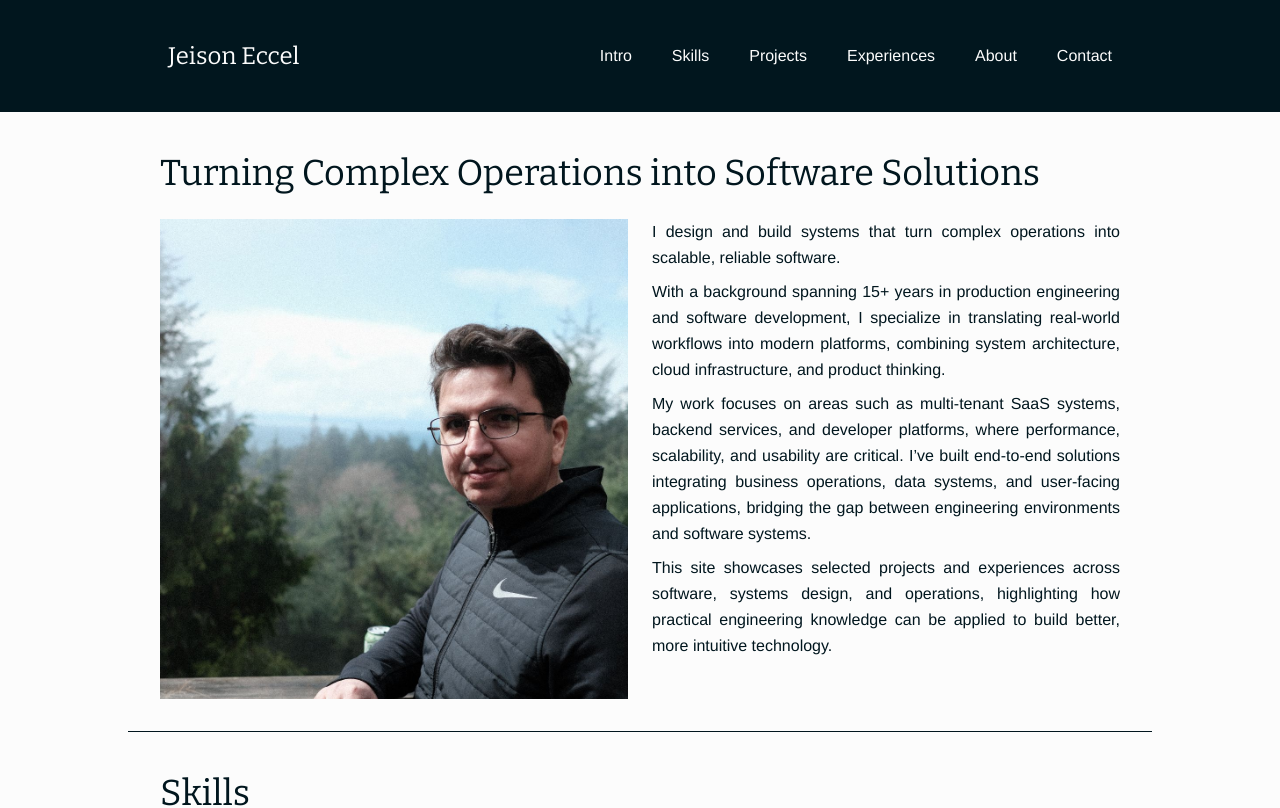
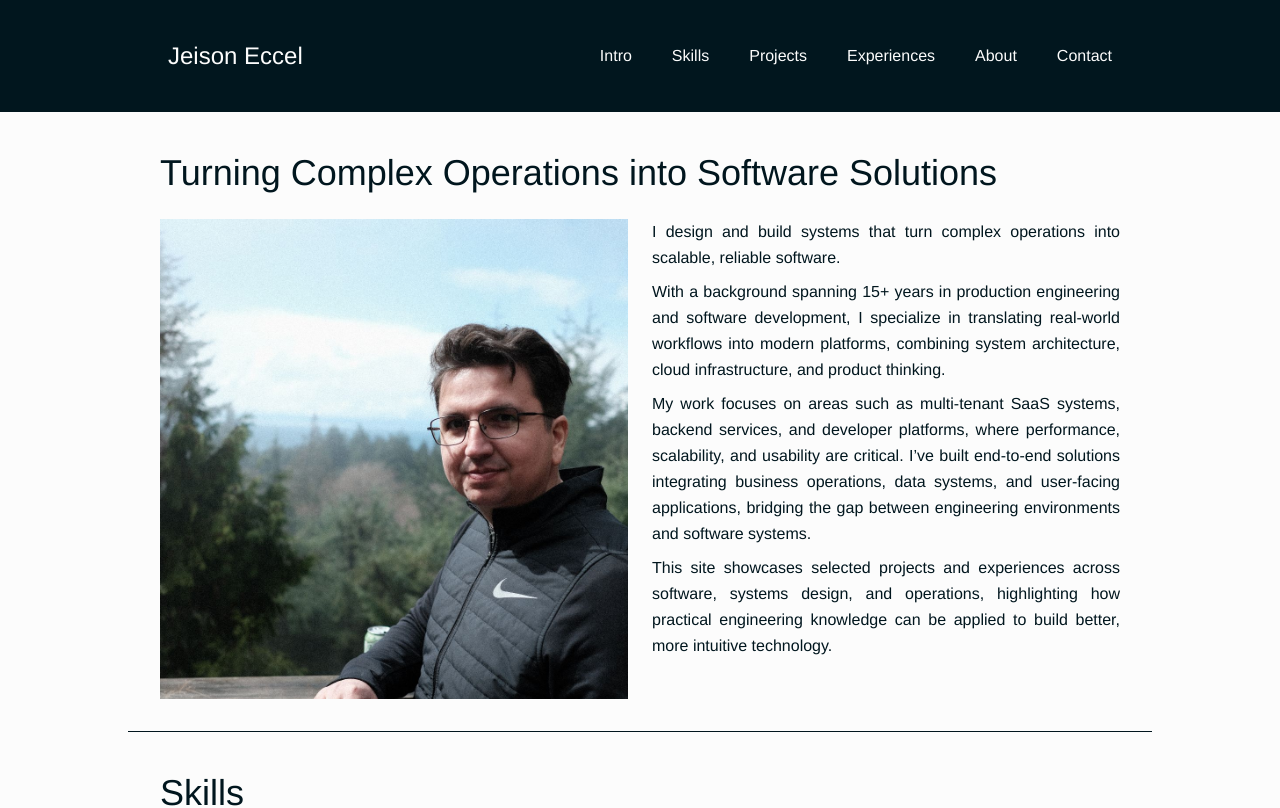
Before and after one commit to JeisonEccel/portfolio, a Next.js app: page / in a window 1280 px wide. Shown: the top 808 px of the page. Built offline with nearby package versions, Linux system fonts and the light colour scheme.

Commit message:
Refs #23: Updated tailwind configuration for NextJS 16

```diff
--- a/src/app/globals.css
+++ b/src/app/globals.css
@@ -1,45 +1,7 @@
+@config "../../tailwind.config.ts";
 @import "tailwindcss";
-@plugin "tailwindcss-animate";
-
-@font-face {
-  font-family: "Bitter";
-  src: url("/fonts/Bitter-Regular.ttf") format("truetype");
-  font-weight: 400;
-  font-style: normal;
-}
-
-@theme {
-  /* Colors */
-  --color-darkest: hsl(197 94% 6%);
-  --color-darker: hsl(197 71% 14%);
-  --color-dark: hsl(197 66% 21%);
-  --color-medium-dark: hsl(197 37% 34%);
-  --color-medium: hsl(196 24% 46%);
-  --color-medium-light: hsl(176 14% 58%);
-  --color-light: hsl(126 15% 72%);
-  --color-lighter: hsl(100 24% 83%);
-  --color-lightest: hsl(198 60% 85%);
-  --color-white: hsl(0 0% 99%);
-
-  /* Fonts */
-  --font-sans: Helvetica, Arial, sans-serif;
-  --font-bitter: Bitter, sans-serif;
-
-  /* Drop shadows */
-  --drop-shadow-dark: 0 2px 4px rgba(20, 20, 20, 0.5);
-  --drop-shadow-darker: 0 2px 4px rgba(20, 20, 20, 0.8);
-  --drop-shadow-light: 0 2px 4px rgba(250, 250, 250, 0.5);
-  --drop-shadow-lighter: 0 2px 4px rgba(250, 250, 250, 0.8);
-
-  /* Border radius */
-  --radius: 0.5rem;
-  --radius-lg: var(--radius);
-  --radius-md: calc(var(--radius) - 2px);
-  --radius-sm: calc(var(--radius) - 4px);
-}
 
 @layer base {
-  /* Scrollbar reset */
   .no-scrollbar::-webkit-scrollbar {
     display: none;
   }
--- /dev/null
+++ b/tailwind.config.ts
@@ -0,0 +1,47 @@
+import type { Config } from "tailwindcss"
+
+const darkest = "197, 94%, 6%"
+const darker = "197, 71%, 14%"
+const dark = "197, 66%, 21%"
+const mediumDark = "197, 37%, 34%"
+const medium = "196, 24%, 46%"
+const mediumLight = "176, 14%, 58%"
+const light = "126, 15%, 72%"
+const lighter = "100, 24%, 83%"
+const lightest = "198, 60%, 85%"
+const white = "0, 0%, 99%"
+
+export default {
+  content: ["./src/**/*.{js,ts,jsx,tsx,mdx}"],
+  darkMode: "media",
+  theme: {
+    extend: {
+      colors: {
+        darkest: `hsl(${darkest})`,
+        darker: `hsl(${darker})`,
+        dark: `hsl(${dark})`,
+        "medium-dark": `hsl(${mediumDark})`,
+        "medium-light": `hsl(${mediumLight})`,
+        light: `hsl(${light})`,
+        lighter: `hsl(${lighter})`,
+        lightest: `hsl(${lightest})`,
+        white: `hsl(${white})`,
+      },
+      fontFamily: {
+        sans: ["Helvetica", "Arial", "sans-serif"],
+      },
+      dropShadow: {
+        dark: "0 2px 4px rgba(20, 20, 20, 0.5)",
+        darker: "0 2px 4px rgba(20, 20, 20, 0.8)",
+        light: "0 2px 4px rgba(250, 250, 250, 0.5)",
+        lighter: "0 2px 4px rgba(250, 250, 250, 0.8)",
+      },
+      borderRadius: {
+        lg: "0.5rem",
+        md: "0.3rem",
+        sm: "0.2rem",
+      },
+    },
+  },
+  plugins: [require("tailwindcss-animate")],
+} satisfies Config
```
